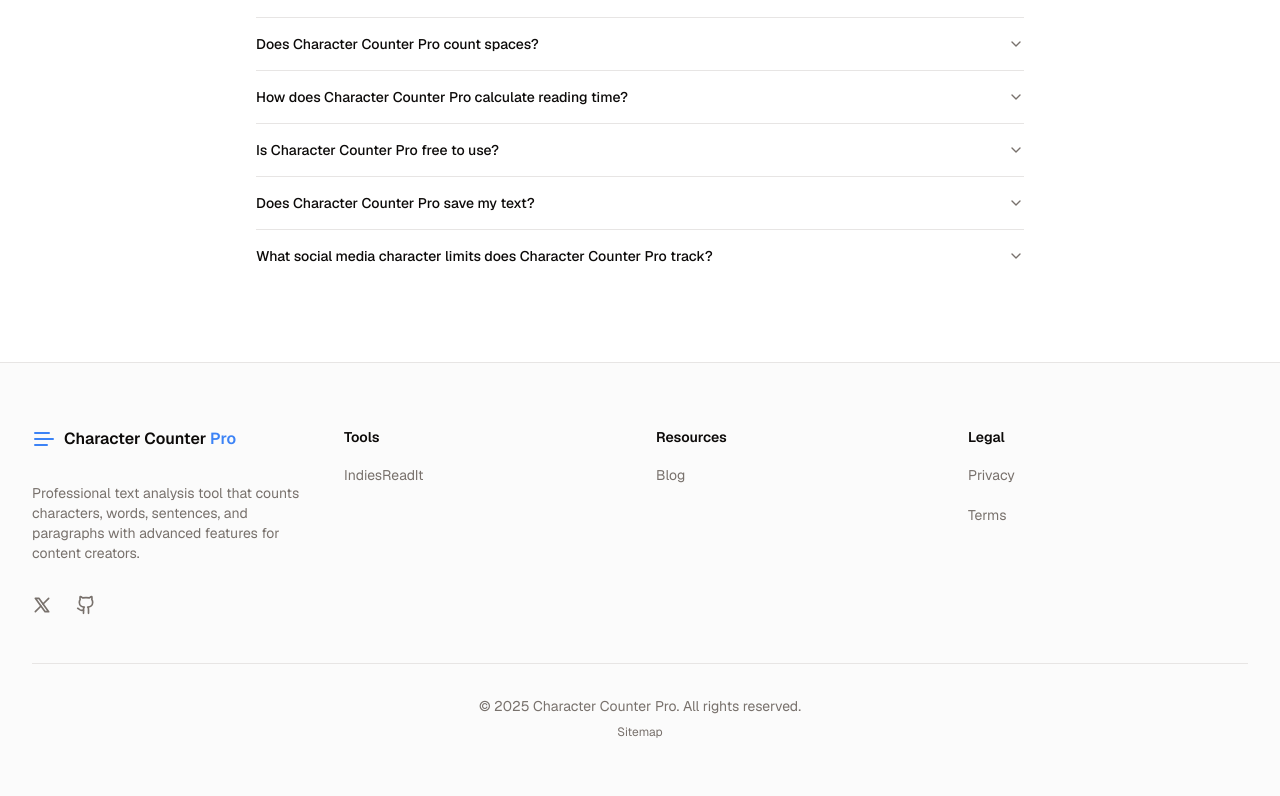
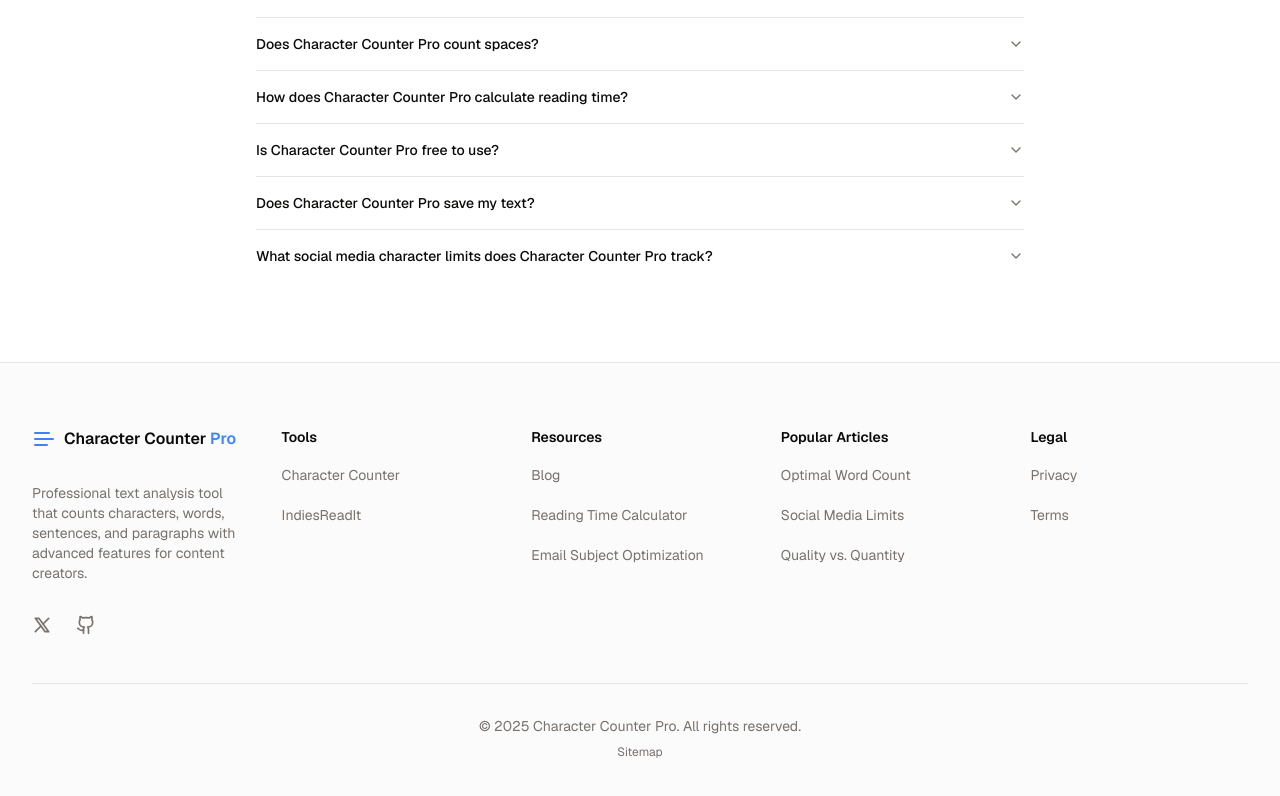
Before and after one commit to silentdany/StartupForm, a Next.js app: page / in a window 1280 px wide. Shown: the part 2168-2964 px from the top of the page. Built offline with nearby package versions, Linux system fonts and the light colour scheme; no server answers.

Commit message:
feat: footer update

```diff
--- a/components/site-footer.tsx
+++ b/components/site-footer.tsx
@@ -21,11 +21,31 @@
 const navigation: {
   features: NavigationItem[]
   resources: NavigationItem[]
+  categories: NavigationItem[]
+  popular: NavigationItem[]
   legal: NavigationItem[]
   social: SocialItem[]
 } = {
-  features: [{ name: 'IndiesReadIt', href: 'https://indiesread.it' }],
-  resources: [{ name: 'Blog', href: '/blog' }],
+  features: [
+    { name: 'Character Counter', href: '/' },
+    { name: 'IndiesReadIt', href: 'https://indiesread.it' },
+  ],
+  resources: [
+    { name: 'Blog', href: '/blog' },
+    { name: 'Reading Time Calculator', href: '/blog/science-of-reading-time' },
+    {
+      name: 'Email Subject Optimization',
+      href: '/blog/email-subject-line-optimization',
+    },
+  ],
+  popular: [
+    { name: 'Optimal Word Count', href: '/blog/optimal-word-count' },
+    {
+      name: 'Social Media Limits',
+      href: '/blog/social-media-character-limits',
+    },
+    { name: 'Quality vs. Quantity', href: '/blog/content-length-vs-quality' },
+  ],
   legal: [
     { name: 'Privacy', href: '/privacy' },
     { name: 'Terms', href: '/terms' },
@@ -74,8 +94,8 @@
         Footer
       </h2>
       <div className="container mx-auto max-w-screen-2xl px-4 py-12 sm:px-6 lg:px-8 lg:py-16">
-        <div className="xl:grid xl:grid-cols-4 xl:gap-8">
-          <div className="flex flex-col items-center space-y-8 text-center xl:items-start xl:text-left">
+        <div className="xl:grid xl:grid-cols-5 xl:gap-8">
+          <div className="flex flex-col items-center space-y-8 text-center xl:col-span-1 xl:items-start xl:text-left">
             <div className="inline-flex items-center gap-2 font-semibold">
               <Text className="text-primary h-6 w-6" />
               <span>
@@ -106,7 +126,7 @@
               ))}
             </div>
           </div>
-          <div className="mt-12 grid grid-cols-3 gap-8 md:grid-cols-3 xl:col-span-3 xl:mt-0">
+          <div className="mt-12 grid grid-cols-2 gap-8 md:grid-cols-4 xl:col-span-4 xl:mt-0">
             <div>
               <h3 className="text-sm font-semibold">Tools</h3>
               <ul role="list" className="mt-4 space-y-4">
@@ -115,8 +135,14 @@
                     <Link
                       href={item.href}
                       className="text-muted-foreground hover:text-foreground text-sm"
-                      target="_blank"
-                      rel="noopener noreferrer"
+                      target={
+                        item.href.startsWith('http') ? '_blank' : undefined
+                      }
+                      rel={
+                        item.href.startsWith('http')
+                          ? 'noopener noreferrer'
+                          : undefined
+                      }
                     >
                       {item.name}
                     </Link>
@@ -132,7 +158,21 @@
                     <Link
                       href={item.href}
                       className="text-muted-foreground hover:text-foreground text-sm"
-                      rel="noopener noreferrer"
+                    >
+                      {item.name}
+                    </Link>
+                  </li>
+                ))}
+              </ul>
+            </div>
+            <div>
+              <h3 className="text-sm font-semibold">Popular Articles</h3>
+              <ul role="list" className="mt-4 space-y-4">
+                {navigation.popular.map((item) => (
+                  <li key={item.name}>
+                    <Link
+                      href={item.href}
+                      className="text-muted-foreground hover:text-foreground text-sm"
                     >
                       {item.name}
                     </Link>
```
